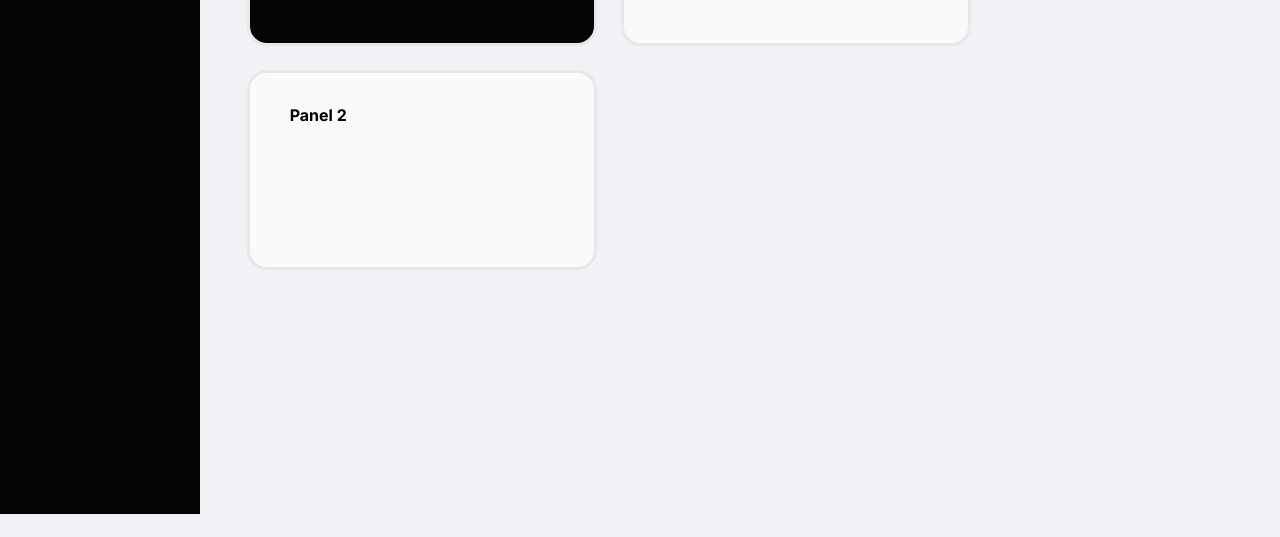
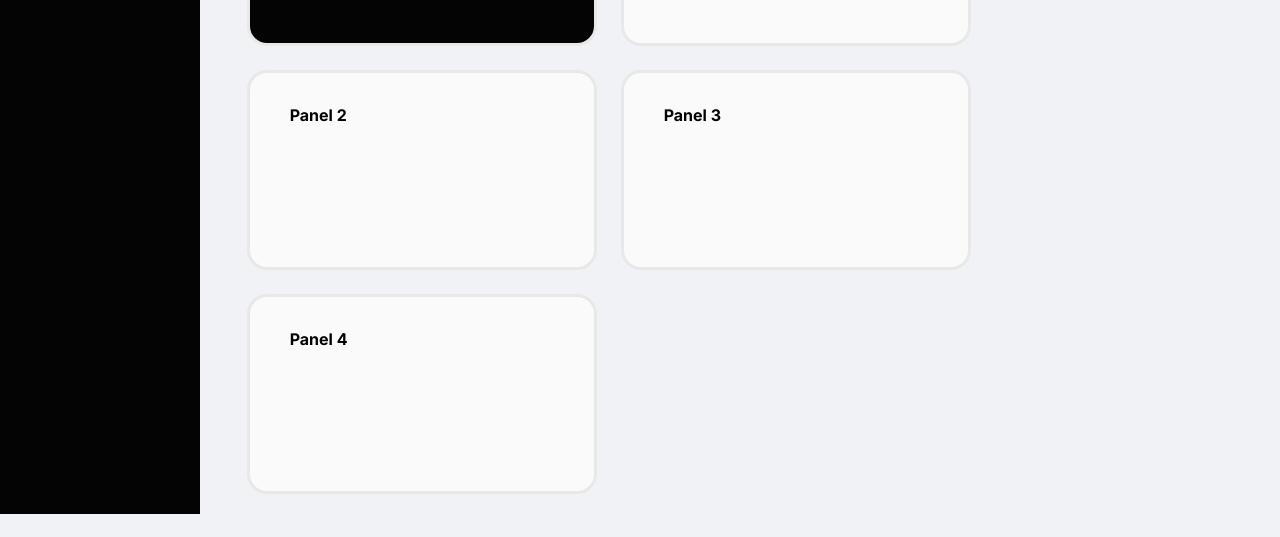
Before and after one commit to jzielinski47/react-user-dashboard-old, a React (Create React App) app: page / in a window 1280 px wide. Shown: the part 286-823 px from the top of the page. Before the commit the page ends 800 px from the top, so only its background shows below. Built offline with nearby package versions, Linux system fonts and the light colour scheme.

Commit message:
content-update

```diff
--- a/src/components/Content.tsx
+++ b/src/components/Content.tsx
@@ -4,11 +4,11 @@ import Panel from './Panel';
 import React from 'react';
 
 
-const panels: PanelProperities[] = [
-    { id: 0, title: `panel 0` },
-    { id: 1, title: `panel 1` },
-    { id: 2, title: `panel 2` },
-]
+let panels: PanelProperities[] = []
+
+for (let i = 0; i < 5; i++) {
+    panels.push({ id: i, title: `panel ${i}` })
+}
 
 function Content() {
     return (
```
